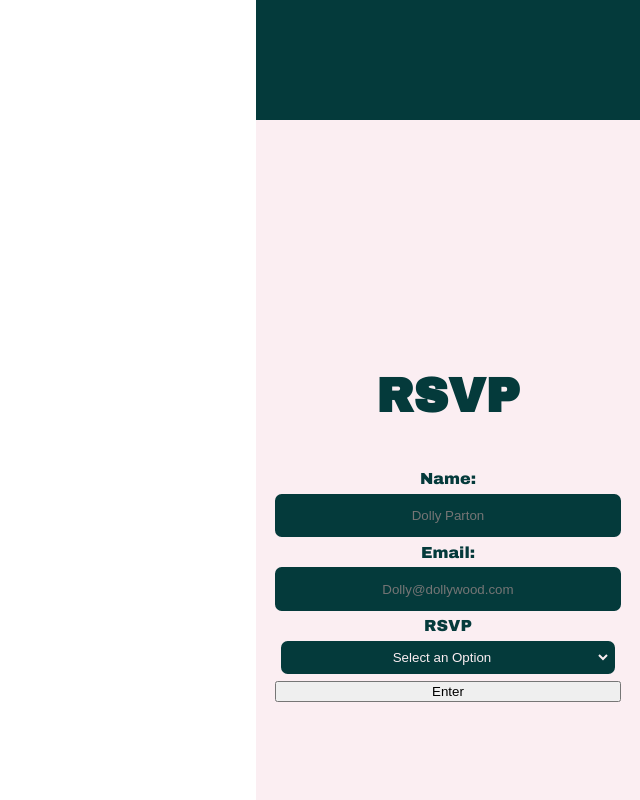
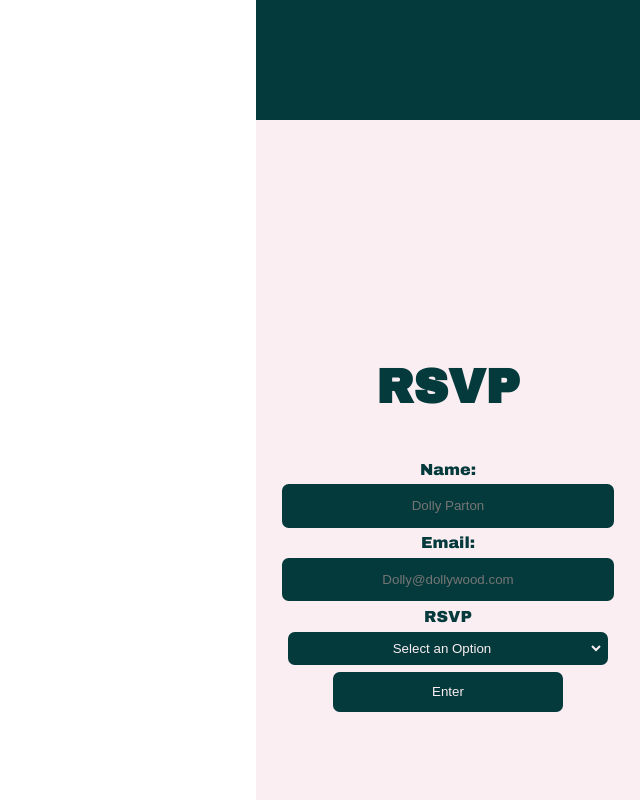
Before and after one commit to Taylorgonz/weddinginvitesite, a React (Create React App) app: page / in a window 1280 px wide. Shown: the part 1480-2280 px from the top of the page, without its empty margins (640-1280 px from the left). Built offline with nearby package versions, Linux system fonts and the light colour scheme; no server answers; the database is empty; a web font is replaced by a local one.

Commit message:
emailjs functioning

```diff
--- a/package.json
+++ b/package.json
@@ -7,6 +7,7 @@
     "@testing-library/react": "^12.1.3",
     "@testing-library/user-event": "^13.5.0",
     "dotenv": "^10.0.0",
+    "emailjs-com": "^3.2.0",
     "firebase": "^9.6.7",
     "react": "^17.0.2",
     "react-dom": "^17.0.2",
--- a/src/App.css
+++ b/src/App.css
@@ -120,22 +120,25 @@ div.infoTime p.resMenuLinks a:active {
 
 
 div.infoRes {
+  text-align: center;
   height: 100vh;
   width: 30vw;
-  margin: 0px;
   display: flex ;
   justify-content: center;
   align-items: center;
+  position: relative;
 
 
 }
 div.infoRes h1 {
   margin-bottom: 1em;
   font-size: 3em;
+  margin-inline: center;
 }
 div.infoRes form {
   display:flex;
   flex-direction: column;
+
 }
 
 
@@ -149,8 +152,30 @@ form.resForm select{
   border-radius: .5em ;
   background-color: rgb(4, 58, 59);
   color: rgb(251, 238, 242);
-  width:25em;
+  width: 25vw;
   height: 2.5em;
+  overflow: hidden;
+
+}
+button.rsvpButton {
+  margin-inline: auto;
+  width: 18vw;
+  height: 5vh;
+  background-color: rgb(4, 58, 59) ;
+  border: none;
+  color: rgb(251, 238, 242);
+  border-radius: .5em;
+}
+
+button.rsvpButton:hover {
+  background-color: rgb(251, 238, 242);
+  border: 2px solid rgb(4, 58, 59);
+  box-shadow: 3px 3px rgb(4, 58, 59) ;
+  color: rgb(4, 58, 59);
+  position:sticky;
+  margin-bottom: -4px;
+}
+h3.formPopup {
 
 }
 div.infoMenu {
--- a/src/App.js
+++ b/src/App.js
@@ -21,9 +21,8 @@ function App() {
   const guestRef = collection(db, "guests");
 
   const sendEmail = (e) => {
-    e.preventDefault();
 
-    emailjs.sendForm('gmail', 'wedding_template', form.current, 'YOUR_USER_ID')
+    emailjs.sendForm('service_5gsgrn9', 'wedding_template', form.current, "-y-c3EujLL6PiSZ-E")
       .then((result) => {
           console.log(result.text);
       }, (error) => {
@@ -36,14 +35,14 @@ function App() {
     document.getElementById("rsvpForm").reset()
   }
 
-  const checkForm = () => {
-    if (email.current.value != "" && name.current.value != "" && attending.current.value != 'none') {
-      setFormComplete(true);
-    }
-    else {
-      setFormComplete(false);
-    }
-  }
+  // const checkForm = () => {
+  //   if (email.current.value != "" && name.current.value != "" && attending.current.value != 'none') {
+  //     setFormComplete(true);
+  //   }
+  //   else {
+  //     setFormComplete(false);
+  //   }
+  // }
 
   useEffect(() => {
     const getGuests = async () => {
@@ -54,7 +53,6 @@ function App() {
 
     getGuests();
   }, [])
-  console.log(guests)
 
   return (
 
@@ -95,10 +93,10 @@ function App() {
             <form ref={form} id="rsvpForm" className="resForm"
             onSubmit={(e) => {
 
-              console.log(attending.current.value, email.current.value, name.current.value)
               e.preventDefault()
               if (email.current.value != "" && name.current.value != "" && attending.current.value != "none") {
                 createGuest()
+                sendEmail()
                 setFormComplete(true)
                 attending.current.value =''
                 email.current.value = ''
```
Also changed, not shown: 1 other file (tests, documents, lock files or other folders).
